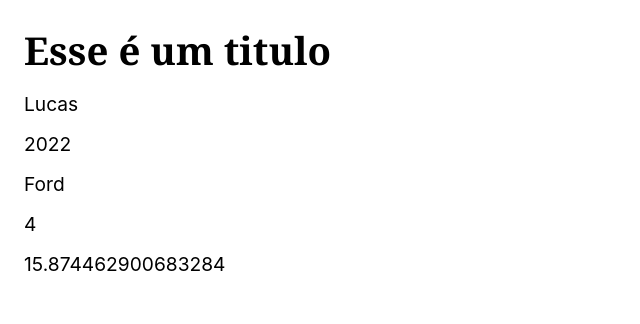
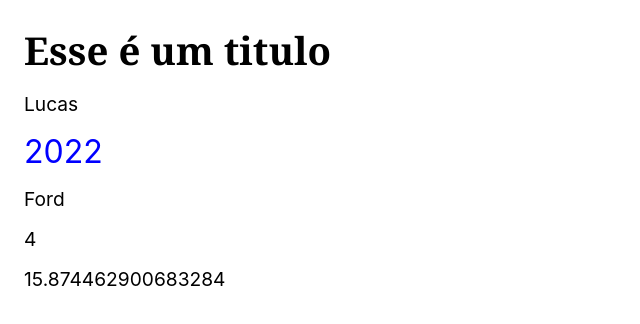
Before and after one commit to Luchtml/react-inicio, a React (Create React App) app in the folder ambiente-curso/appreact/: page / in a window 1280 px wide. Shown: the top 324 px of the page, without its empty margins (0-640 px from the left). Built offline with nearby package versions, Linux system fonts and the light colour scheme.

Commit message:
fim da aula

```diff
--- a/ambiente-curso/appreact/src/App.js
+++ b/ambiente-curso/appreact/src/App.js
@@ -15,11 +15,16 @@
     rodas: '4',
   };
 
+  const estiloP = {
+    color: 'blue',
+    fontSize: '2rem',
+  };
+
   return (
     <>
       {titulo}
       <p>{mostrarNome()}</p>
-      <p>{new Date().getFullYear()}</p>
+      <p style={estiloP}>{new Date().getFullYear()}</p>
       <p>{carro.marca}</p>
       <p>{carro.rodas}</p>
       <p className={ativo ? 'ativo' : 'inativo'}>{(random * 1000) / 50}</p>
```
